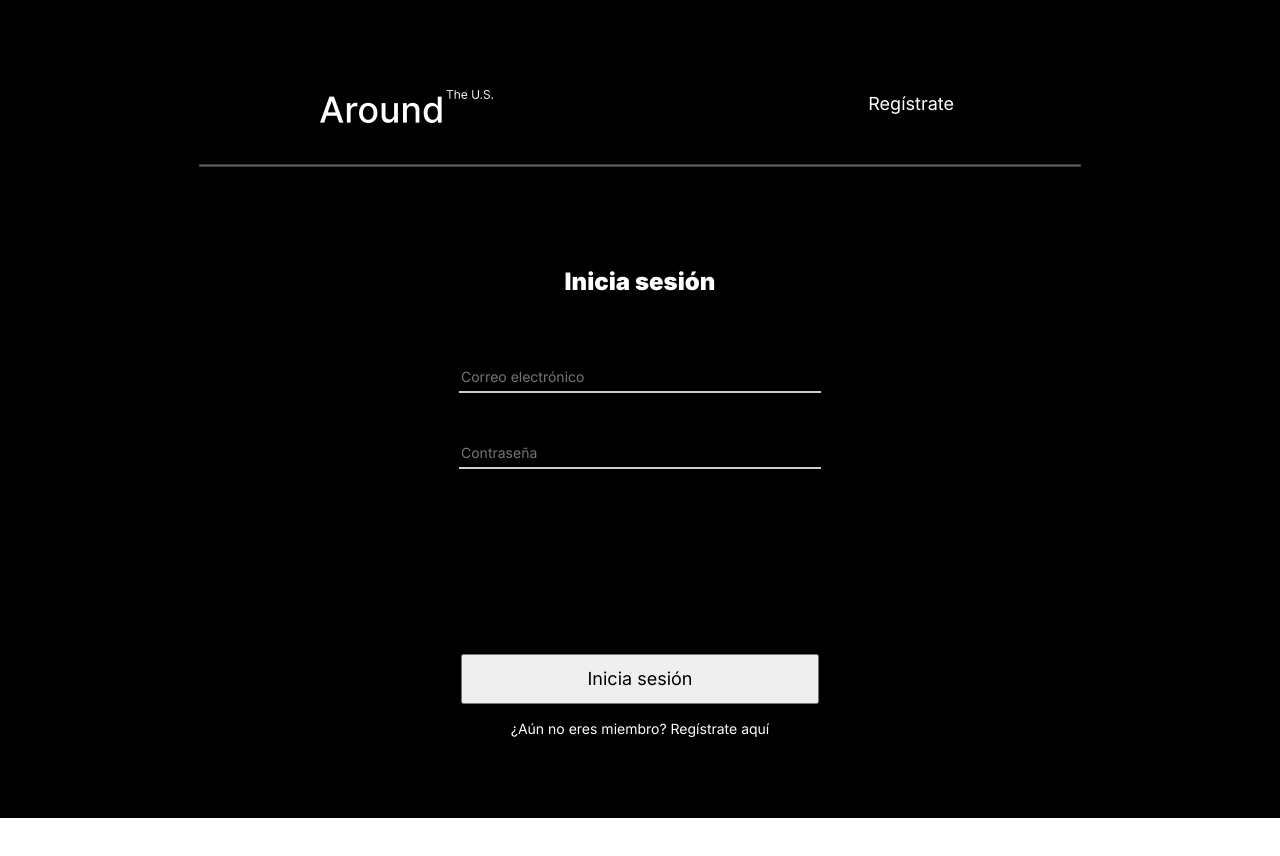
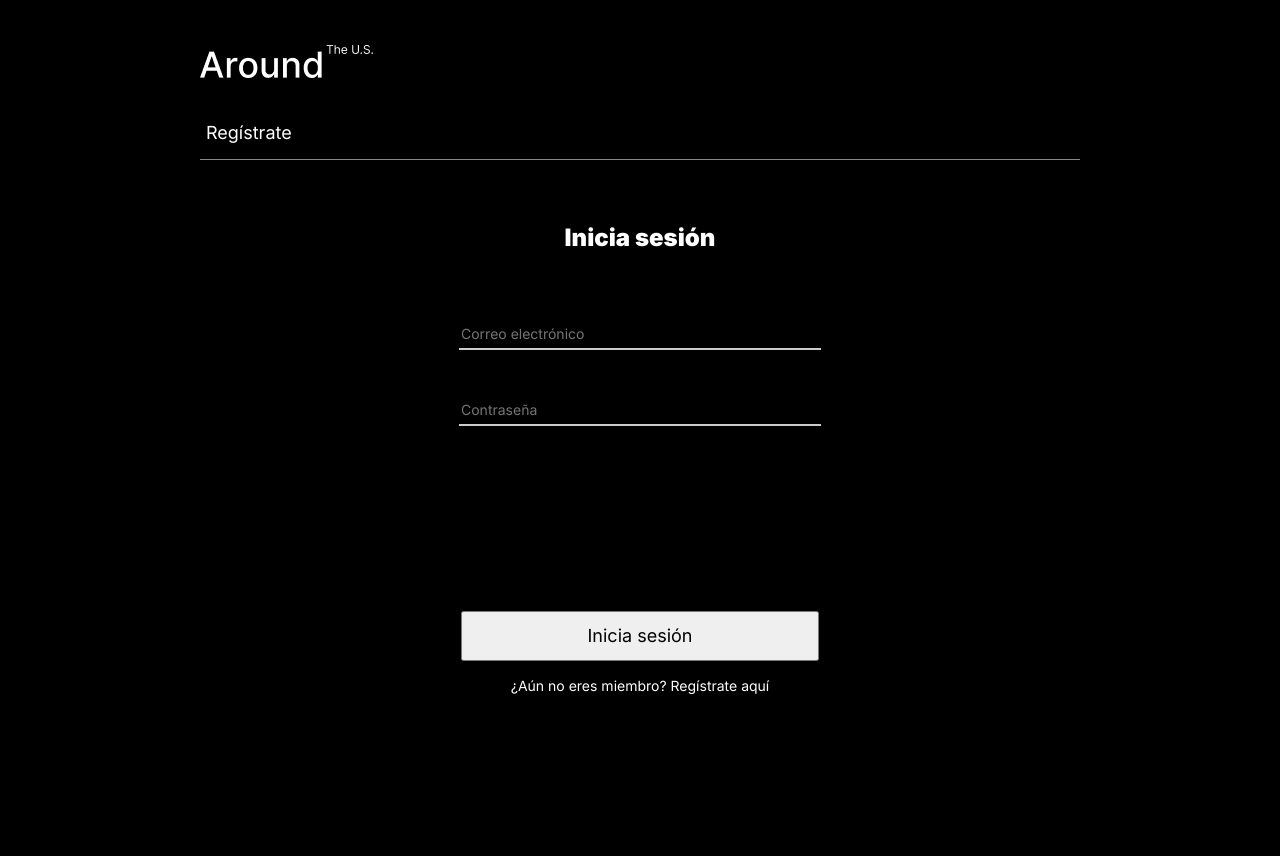
Before and after one commit to solgagou/web_project_around_auth, a React (Create React App) app: page /signin in a window 1280 px wide. Shown: the top 856 px of the page. Before the commit the page ends 818 px from the top, so only its background shows below. Built offline with nearby package versions, Linux system fonts and the light colour scheme; no server answers.

Commit message:
feat: apply diferentes states of header

```diff
--- a/src/blocks/header.css
+++ b/src/blocks/header.css
@@ -12,6 +12,13 @@
 
 }
 
+.header__session-state
+
+.logout__button
+
+.header__session-state
+
+.header__user-email
 
 .header__line {
     width: 880px;
--- a/src/components/App.js
+++ b/src/components/App.js
@@ -8,7 +8,7 @@ import EditProfilePopup from './EditProfilePopup.js';
 import EditAvatarPopup from './EditAvatarPopup.js';
 import AddPlacePopup from './AddPlacePopup.js';
 import { CurrentUserContext } from '../contexts/CurrentUserContext.js';
-import { BrowserRouter, Route, Routes, Navigate, useNavigate } from 'react-router-dom';
+import { Route, Routes, Navigate, useNavigate } from 'react-router-dom';
 import Register from './Register.js';
 import Login from './Login.js';
 import InfoTooltip from './InfoTooltip.js';
@@ -16,7 +16,6 @@ import ProtectedRoute from "./ProtectedRoute";
 import * as auth from "../utils/auth.js";
 
 const UserProfile = () => {
-  console.log("hola")
   const { currentUser } = React.useContext(CurrentUserContext);
 
   return (
@@ -51,6 +50,7 @@ function App() {
         const userData = await auth.getUserProfile(token);
         if (userData) {
           setCurrentUser(userData);
+          setIsLoggedIn(true);
           navigate("/users/me");
           }
         } catch (err) {
@@ -89,7 +89,7 @@ function App() {
   }
 
 
-  function handleLoginClick() {
+  async function handleLoginClick() {
     setIsLoggedIn(true);
     console.log("Logging in...");
     checkAuth();
@@ -98,6 +98,8 @@ function App() {
   React.useEffect(() => {
     if (isLoggedIn) {
       navigate("/users/me");
+    } else {
+      navigate('/signin');
     }
   }, [isLoggedIn, navigate]);
 
@@ -178,18 +180,18 @@ function App() {
 return (
   <CurrentUserContext.Provider value={{ currentUser, selectedCard }}>
       <div className="page">
+      <Header />
       <Routes>
             <Route path="/signin" element={<Login navigate={navigate} handleLoginClick={handleLoginClick} />} />
             <Route path="/signup" element={<Register onRegisterClick={handleRegisterClick} />} />
             <Route path="/users/me" element={
-          <ProtectedRoute isLoggedIn={isLoggedIn} element={<UserProfile />} />
+            <ProtectedRoute isLoggedIn={isLoggedIn} element={<UserProfile />} />
           } />
             <Route
               path="/"
               element={
                 <ProtectedRoute isLoggedIn={isLoggedIn} element={
                     <>
-      <Header />
       <Main
         onEditAvatarClick={handleEditAvatarClick}
         onEditProfileClick={handleEditProfileClick}
--- a/src/components/Header.js
+++ b/src/components/Header.js
@@ -1,14 +1,50 @@
+import { useContext } from 'react';
+import { useLocation, useNavigate } from 'react-router-dom';
+import { CurrentUserContext } from '../contexts/CurrentUserContext';
 import logo from '../images/logo_around.png'
 import headerLine from '../images/line.jpg'
 
 
 function Header() {
-    return (
+  const location = useLocation();
+  const navigate = useNavigate();
+  const { currentUser } = useContext(CurrentUserContext);
+
+  let sessionState;
+  if (location.pathname === '/signin') {
+      sessionState = (
+        <button
+        className="header__register-link"
+        onClick={() => navigate('/signup')}
+      >Regístrate</button>
+      );
+  } else if (location.pathname === '/signup') {
+      sessionState = (
+         <button
+         className="header__login-link"
+         onClick={() => navigate('/signin')}
+      >Iniciar sesión</button>
+      );
+  } else if (location.pathname === '/users/me') {
+      sessionState = (
+         <div className="header__session-state">
+          <p className="header__user-email">{currentUser?.email}</p>
+          <button
+          className="logout__button"
+          onClick={() => navigate('/signin')}
+        >Cerrar sesión</button>
+        </div>
+      );
+  }
+
+  return (
   <header className="header">
-<img src={logo} className="header__logo" alt="Around logo" />
-<img src={headerLine} className="header__line" alt="a line" />
-</header>
-    );
+    <img src={logo} className="header__logo" alt="Around logo" />
+    {sessionState && <div className="header__session-state">{sessionState}</div>}
+    <img src={headerLine} className="header__line" alt="a line" />
+  </header>
+  );
+
 }
 
 export default Header;
--- a/src/components/Login.js
+++ b/src/components/Login.js
@@ -1,7 +1,5 @@
 import React, { useState } from "react";
 import {  useNavigate } from 'react-router-dom';
-import logo from '../images/logo_around.png';
-import headerLine from '../images/line.jpg';
 import * as auth from "../utils/auth.js";
 
 const Login = ({ handleLoginClick }) => {
@@ -42,16 +40,7 @@ const Login = ({ handleLoginClick }) => {
    return (
         <>
         <div className= "login">
-          <header className="login__header">
-            <div className="login__header-info">
-              <img src={logo} className="header__logo" alt="Around logo" />
-              <button
-              className="header__register-link"
-              onClick={() => navigate('/signup')}
-            >Regístrate</button>
-            </div>
-            <img src={headerLine} className="header__line" alt="a line" />
-          </header>
+
           <main className="login__main">
             <h1 className="login__title">Inicia sesión</h1>
             <form className="login__form" onSubmit={handleSubmit}>
--- a/src/components/ProtectedRoute.js
+++ b/src/components/ProtectedRoute.js
@@ -1,7 +1,7 @@
 import React from 'react';
 import { Navigate } from 'react-router-dom';
 
-const ProtectedRoute = ({ element, isLoggedIn, ...props }) => {
+const ProtectedRoute = ({ element, isLoggedIn }) => {
     return isLoggedIn ? element : <Navigate to="/signin" replace />;
 };
 
--- a/src/components/Register.js
+++ b/src/components/Register.js
@@ -1,7 +1,5 @@
 import React, { useState } from "react";
 import { Link, useNavigate } from 'react-router-dom';
-import logo from '../images/logo_around.png';
-import headerLine from '../images/line.jpg';
 import * as auth from "../utils/auth.js";
 
 const Register = ({ onRegisterClick }) => {
@@ -42,13 +40,7 @@ const Register = ({ onRegisterClick }) => {
     return (
         <>
             <div className="register">
-                <header className="register__header">
-                    <div className="register__header-info">
-                        <img src={logo} className="header__logo" alt="Around logo" />
-                        <Link to="login" className="header__login-link">Iniciar sesión</Link>
-                    </div>
-                    <img src={headerLine} className="header__line" alt="a line" />
-                </header>
+
                 <main className="register__main">
                     <h1 className="register__title">Regístrate</h1>
                     <form className="register__form" onSubmit={(e) => { handleSubmit(e); onRegisterClick(); }}>
```
